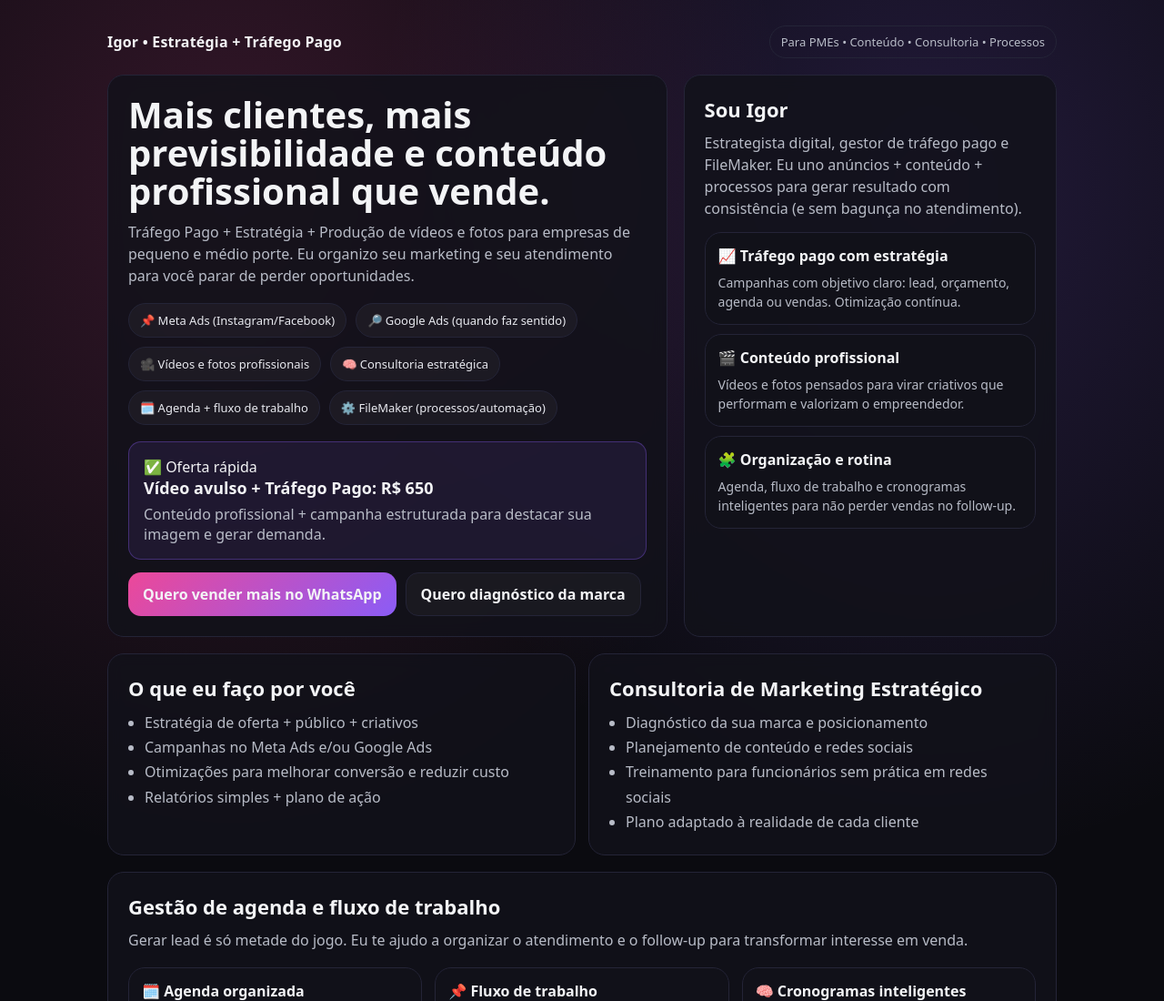
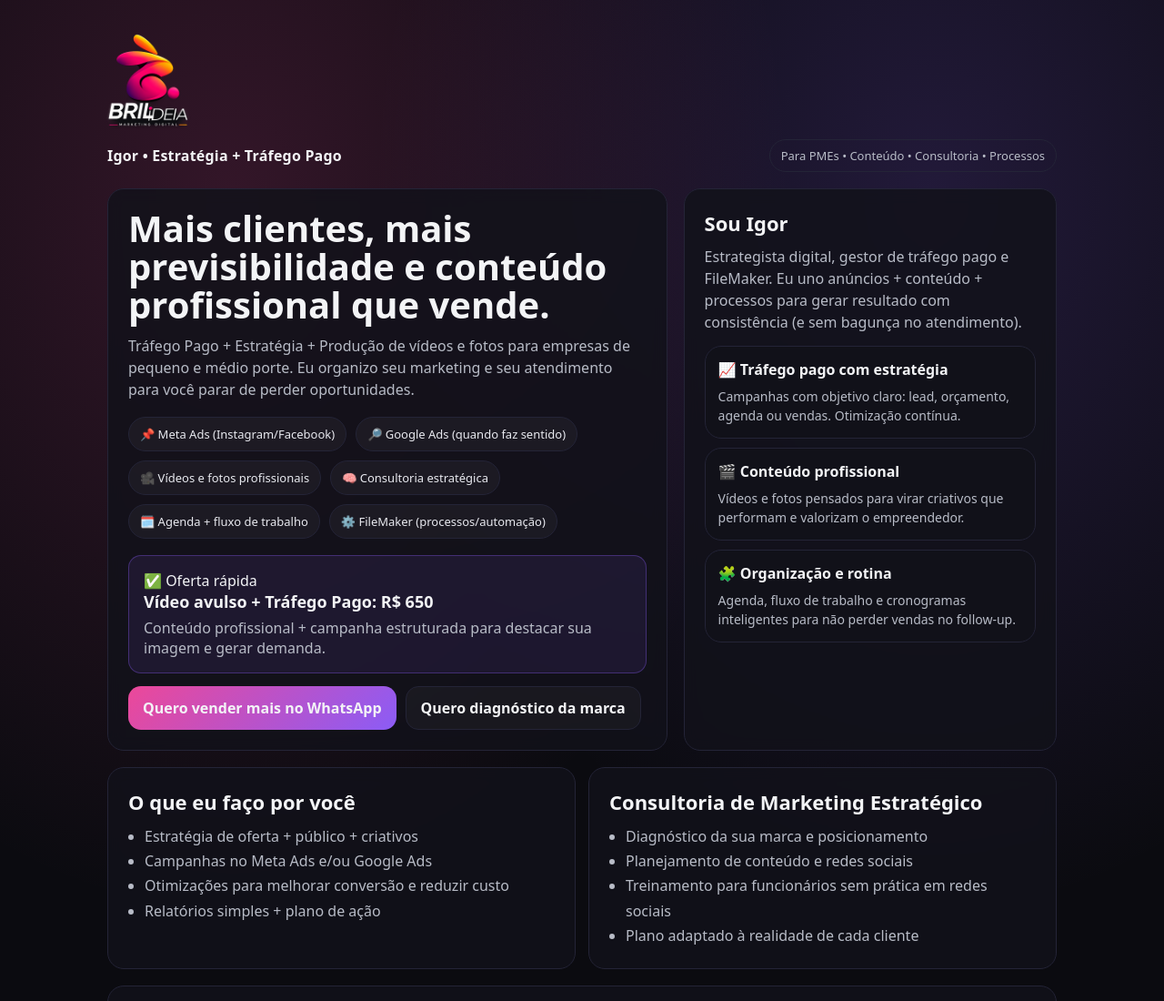
Before and after one commit to igorjpinho/sobre-mim, a plain HTML site: page index.html in a window 1280 px wide. Shown: the top 1100 px of the page at 91% size. Drawn offline with Linux system fonts and the light colour scheme.

Commit message:
feat: adiciona logo

```diff
--- a/index.html
+++ b/index.html
@@ -3,7 +3,7 @@
 <head>
   <meta charset="utf-8" />
   <meta name="viewport" content="width=device-width,initial-scale=1" />
-  <title>Tráfego Pago + Conteúdo Profissional | Igor Estrategista Digital</title>
+  <title>Tráfego Pago + Conteúdo Profissional | Igor Estrategista Digital | Agência BrilIdeia</title>
   <meta name="description" content="Tráfego pago para pequenas e médias empresas + produção de vídeos e fotos profissionais + consultoria estratégica. Oferta: Vídeo avulso + Tráfego Pago por R$ 650." />
   <style>
     :root{
@@ -53,6 +53,10 @@
 </head>
 <body>
   <div class="wrap">
+    <div>
+      <img src="logo_tranparente.png" alt="logo da agência brilideia" style="width: 120px; height: 120px; margin-left: -16px;" />
+    </div>
+
     <div class="topbar">
       <div class="brand">Igor • Estratégia + Tráfego Pago</div>
       <div class="pill">Para PMEs • Conteúdo • Consultoria • Processos</div>
```
Also changed, not shown: logo_brilideia.jpg (added), logo_tranparente.png (added), 1 other file.
